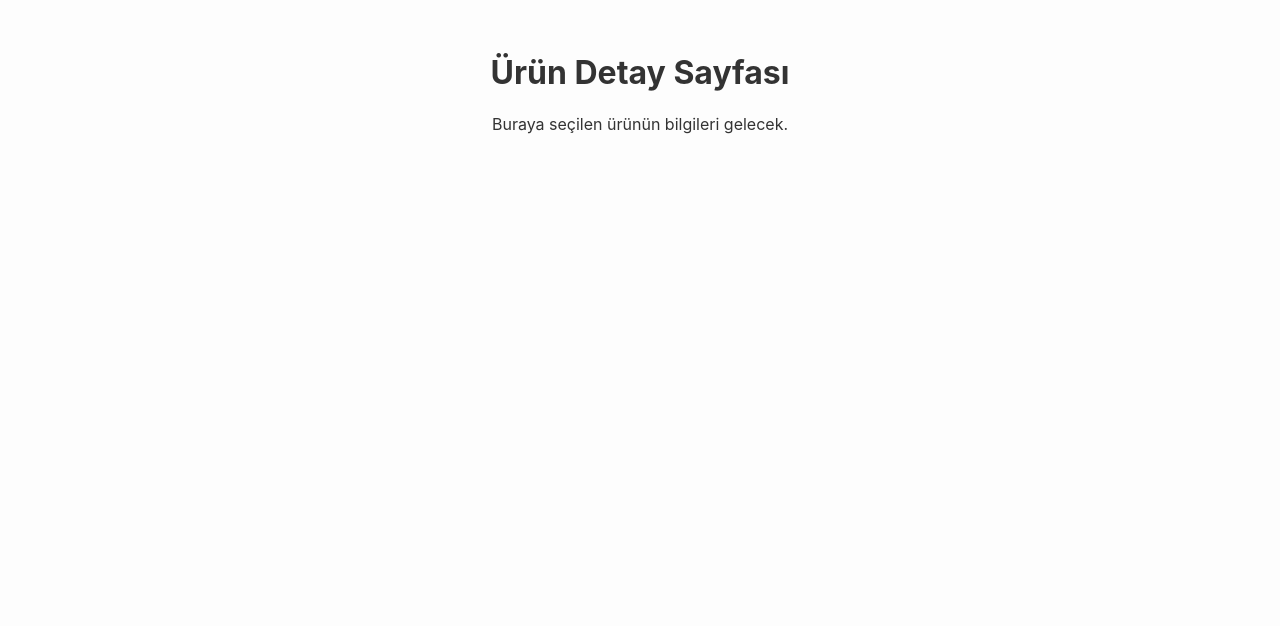
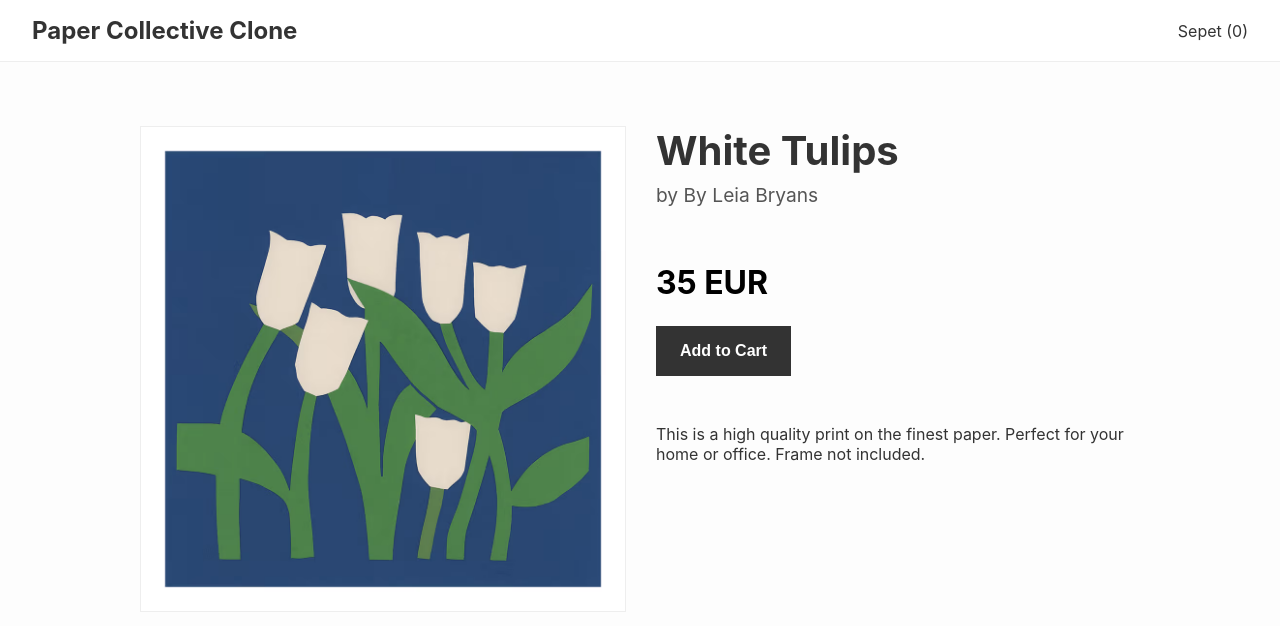
Before and after one commit to omerbaki7/paper-collective-clone, a Vue app: page /product/1 in a window 1280 px wide. Shown: the top 626 px of the page. Built offline with nearby package versions, Linux system fonts and the light colour scheme.

Commit message:
feat: Implement Pinia store and add-to-cart functionality

```diff
--- a/src/App.vue
+++ b/src/App.vue
@@ -1,10 +1,11 @@
 <script setup>
 // Sayfalar arasında geçişi yönetecek olan ana bileşeni içeri aktarıyoruz.
 import { RouterView } from 'vue-router';
+import Navbar from './components/Navbar.vue';
 </script>
 
 <template>
-  <RouterView />
+ <Navbar /> <RouterView />
 </template>
 
 <style>
--- /dev/null
+++ b/src/components/Navbar.vue
@@ -0,0 +1,36 @@
+<script setup>
+import { RouterLink } from 'vue-router';
+import { useCartStore } from '../stores/cartStore.js';
+
+const cartStore = useCartStore();
+</script>
+
+<template>
+  <header class="navbar">
+    <RouterLink to="/" class="logo">Paper Collective Clone</RouterLink>
+    <nav>
+      <RouterLink to="/cart" class="nav-link">
+        Sepet ({{ cartStore.cartItemCount }})
+      </RouterLink>
+    </nav>
+  </header>
+</template>
+
+<style scoped>
+.navbar {
+  display: flex;
+  justify-content: space-between;
+  align-items: center;
+  padding: 1rem 2rem;
+  background-color: #fff;
+  border-bottom: 1px solid #eee;
+}
+.logo {
+  font-weight: bold;
+  font-size: 1.5rem;
+}
+.nav-link, .logo {
+  text-decoration: none;
+  color: #333;
+}
+</style>
--- /dev/null
+++ b/src/stores/cartStore.js
@@ -0,0 +1,45 @@
+import { defineStore } from 'pinia';
+import { ref, computed } from 'vue';
+
+// 'cart' adında bir store tanımlıyoruz.
+export const useCartStore = defineStore('cart', () => {
+  // === STATE ===
+  // State, depoladığımız veridir. Sepetteki ürünleri bir dizide tutacağız.
+  const items = ref([]); // ref() ile reaktif bir değişken oluşturuyoruz.
+
+  // === GETTERS ===
+  // Getters, state'ten bilgi hesaplayan fonksiyonlardır.
+  // Sepetteki toplam ürün sayısını hesaplar.
+  const cartItemCount = computed(() => {
+    return items.value.reduce((total, item) => total + item.quantity, 0);
+  });
+
+  // Sepetin toplam fiyatını hesaplar.
+  const totalPrice = computed(() => {
+    return items.value.reduce((total, item) => total + (item.price * item.quantity), 0).toFixed(2);
+  });
+
+  // === ACTIONS ===
+  // Actions, state'i değiştiren fonksiyonlardır.
+  // Sepete ürün ekleyen fonksiyon.
+  function addToCart(product) {
+    // Gelen ürün sepette zaten var mı diye kontrol et.
+    const existingItem = items.value.find(item => item.id === product.id);
+
+    if (existingItem) {
+      // Eğer varsa, sadece miktarını 1 artır.
+      existingItem.quantity++;
+    } else {
+      // Eğer yoksa, ürünü listeye 1 miktarıyla ekle.
+      items.value.push({ ...product, quantity: 1 });
+    }
+  }
+
+  // State, getters ve actions'ı dışarıya açıyoruz ki bileşenlerimiz kullanabilsin.
+  return {
+    items,
+    cartItemCount,
+    totalPrice,
+    addToCart
+  };
+});
--- a/src/views/ProductDetailView.vue
+++ b/src/views/ProductDetailView.vue
@@ -1,13 +1,112 @@
+<script setup>
+import { useRoute } from 'vue-router';
+import { computed } from 'vue';
+import productsData from '../data/products.json';
+import { useCartStore } from '../stores/cartStore.js';
+
+// 1. ADIM: Router'dan güncel URL bilgilerini alıyoruz.
+const route = useRoute();
+const cartStore = useCartStore();
+
+// 2. ADIM: URL'deki 'id' parametresini kullanarak doğru ürünü buluyoruz.
+const product = computed(() => {
+  // route.params.id, URL'deki :id kısmını bize verir (örn: "3")
+  // URL'den gelen id her zaman metin ('3') olduğu için onu parseInt() ile sayıya (3) çeviriyoruz.
+  // Çünkü JSON dosyamızdaki id'ler sayı.
+  return productsData.find(p => p.id === parseInt(route.params.id));
+});
+</script>
+
 <template>
-  <div class="product-detail">
-    <h1>Ürün Detay Sayfası</h1>
-    <p>Buraya seçilen ürünün bilgileri gelecek.</p>
+  <div class="product-detail-view">
+    <div v-if="product" class="product-container">
+      <div class="product-image-wrapper">
+        <img :src="product.imageUrl" :alt="product.name" class="product-image" />
+      </div>
+      <div class="product-info">
+        <h1 class="product-name">{{ product.name }}</h1>
+        <p class="product-artist">by {{ product.artist }}</p>
+        <p class="product-price">{{ product.price }} EUR</p>
+        <button @click="cartStore.addToCart(product)" class="add-to-cart-button">Add to Cart</button>
+        <div class="product-description">
+          <p>This is a high quality print on the finest paper. Perfect for your home or office. Frame not included.</p>
+        </div>
+      </div>
+    </div>
+    <div v-else class="not-found">
+      <h1>Ürün bulunamadı.</h1>
+      <RouterLink to="/">Ana sayfaya dön</RouterLink>
+    </div>
   </div>
 </template>
 
 <style scoped>
-.product-detail {
+.product-detail-view {
+  max-width: 1000px;
+  margin: 2rem auto;
   padding: 2rem;
+}
+
+.product-container {
+  display: flex;
+  gap: 2rem;
+}
+
+.product-image-wrapper {
+  flex: 1; /* Resim alanının genişlemesini sağlar */
+}
+
+.product-image {
+  width: 100%;
+  height: auto;
+  border: 1px solid #eee;
+}
+
+.product-info {
+  flex: 1; /* Bilgi alanının genişlemesini sağlar */
+  display: flex;
+  flex-direction: column;
+}
+
+.product-name {
+  font-size: 2.5rem;
+  margin-top: 0;
+  margin-bottom: 0.5rem;
+}
+
+.product-artist {
+  font-size: 1.2rem;
+  color: #555;
+  margin-top: 0;
+  margin-bottom: 1.5rem;
+}
+
+.product-price {
+  font-size: 2rem;
+  font-weight: bold;
+  color: #000;
+  margin-bottom: 1.5rem;
+}
+
+.add-to-cart-button {
+  background-color: #333;
+  color: white;
+  border: none;
+  padding: 1rem 1.5rem;
+  font-size: 1rem;
+  font-weight: bold;
+  cursor: pointer;
+  transition: background-color 0.3s ease;
+  align-self: flex-start; /* Butonun tüm genişliği kaplamasını engeller */
+  margin-bottom: 2rem;
+}
+
+.add-to-cart-button:hover {
+  background-color: #555;
+}
+
+.not-found {
   text-align: center;
+  padding: 4rem;
 }
 </style>
```
